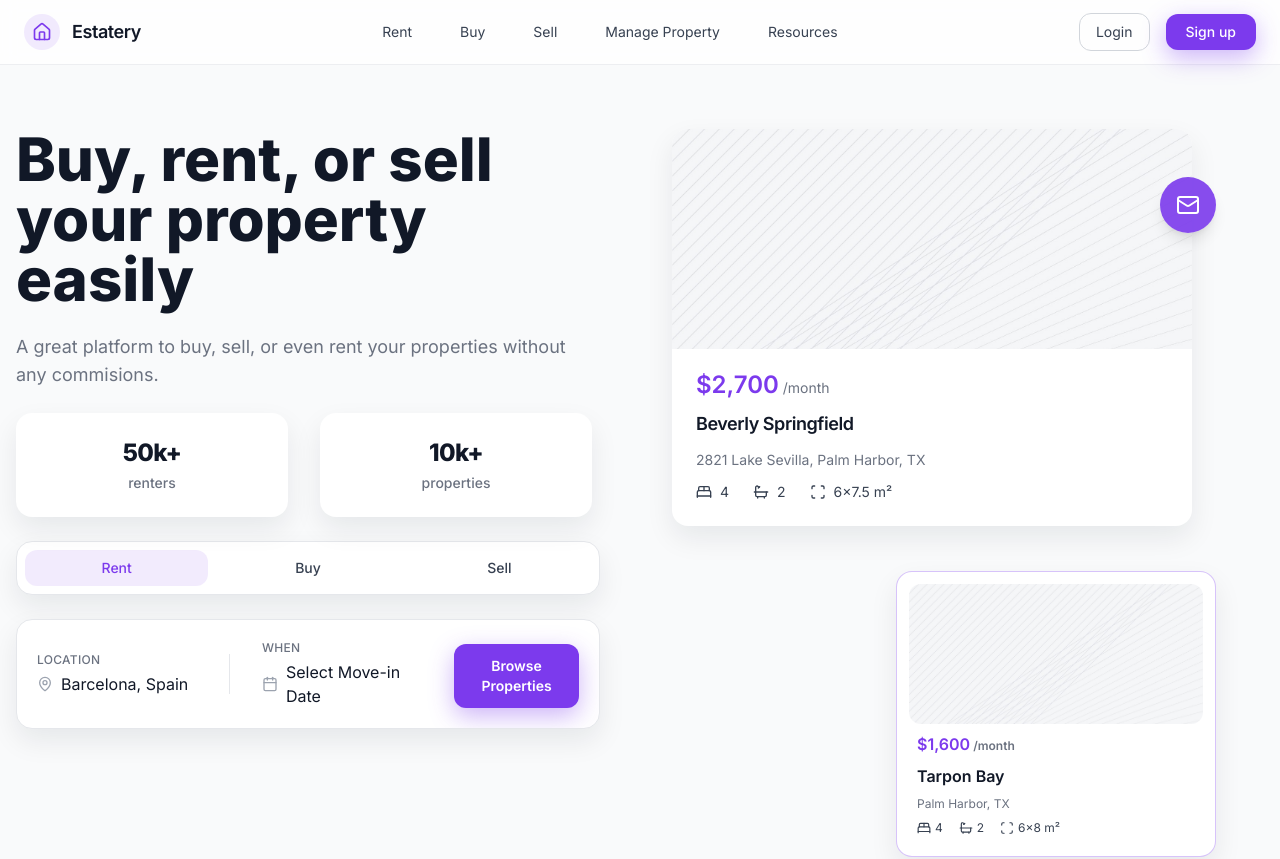
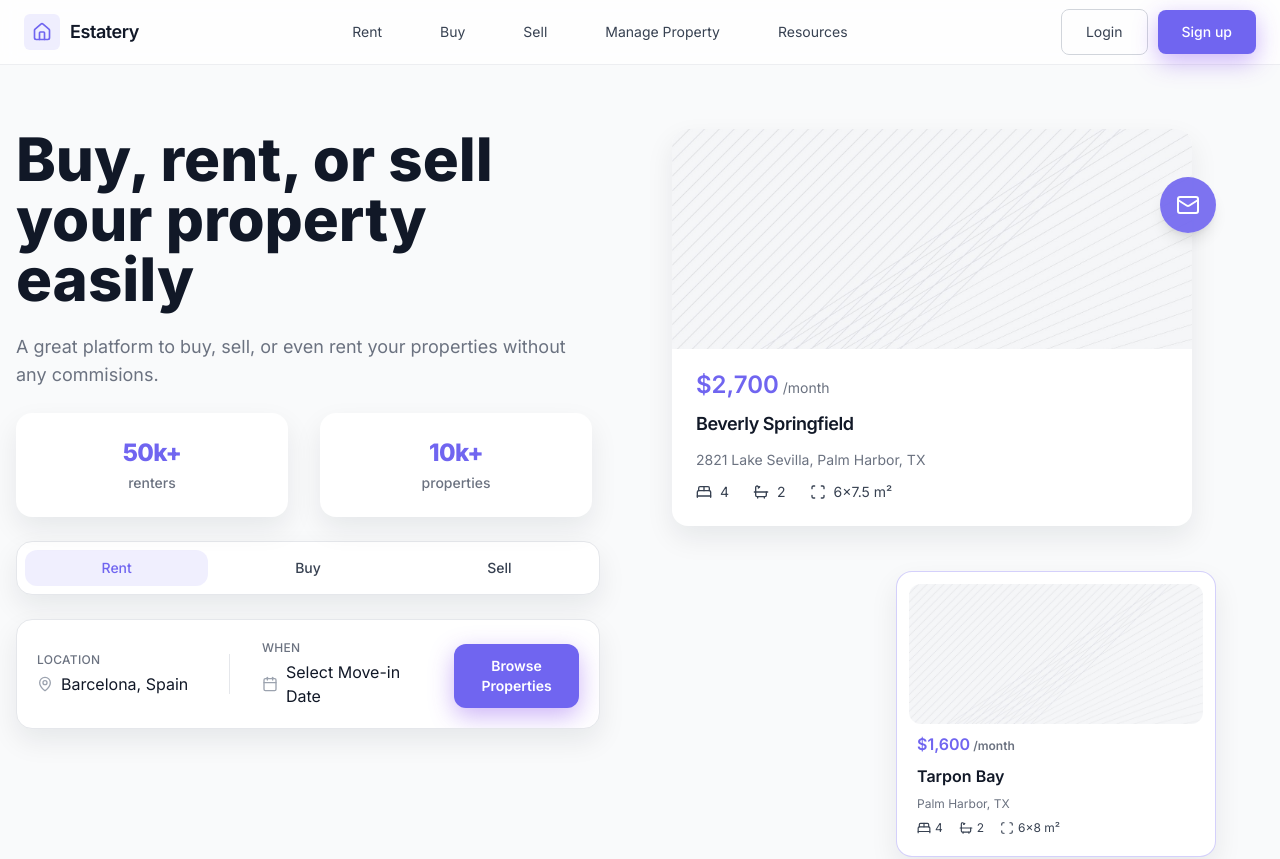
Before and after one commit to josepe99/estatery, a Next.js app: page / in a window 1280 px wide. Shown: the top 859 px of the page. Built offline with nearby package versions, Linux system fonts and the light colour scheme.

Commit message:
fix: update primary color and improve layout styles for header and metrics

```diff
--- a/src/app/page.tsx
+++ b/src/app/page.tsx
@@ -91,7 +91,7 @@
             </p>
 
             {/* Metrics */}
-            <div className="mt-10 grid max-w-xl grid-cols-2 gap-8">
+            <div className="text-primary mt-10 grid max-w-xl grid-cols-2 gap-8">
               <Metric value="50k+" label="renters" />
               <Metric value="10k+" label="properties" />
             </div>
--- a/src/components/Header.tsx
+++ b/src/components/Header.tsx
@@ -14,32 +14,32 @@
 export default function Header() {
   return (
     <header className="sticky top-0 z-40 w-full border-b border-gray-200/70 bg-white/80 backdrop-blur">
-      <div className="mx-auto flex h-16 max-w-7xl items-center justify-between px-4 sm:px-6">
-        <Link href="/" className="flex items-center gap-3">
-          <span className="inline-flex h-9 w-9 items-center justify-center rounded-full bg-primary/10 text-primary">
+      <div className="mx-auto flex h-16 max-w-7xl items-center justify-between px-6 py-3">
+  <Link href="/" className="flex items-center" style={{ gap: '10px' }}>
+          <span className="inline-flex h-9 w-9 items-center justify-center rounded-md bg-primary/10 text-primary">
             <Home className="h-5 w-5" />
           </span>
           <span className="text-lg font-semibold tracking-tight">Estatery</span>
         </Link>
 
-        <nav className="hidden items-center gap-8 text-sm text-gray-700 md:flex">
+  <nav className="hidden items-center text-sm text-gray-700 md:flex" style={{ gap: '10px' }}>
           {nav.map((item) => (
-            <Link key={item.label} href={item.href} className="hover:text-gray-900 px-2 py-1 rounded transition-colors">
+            <Link key={item.label} href={item.href} className="hover:text-gray-900 px-6 py-3 rounded-md transition-colors">
               {item.label}
             </Link>
           ))}
         </nav>
 
-        <div className="flex items-center gap-4">
+  <div className="flex items-center" style={{ gap: '10px' }}>
           <Link
             href="#"
-            className="hidden rounded-xl border border-gray-300 px-4 py-2 text-sm text-gray-700 hover:bg-gray-50 md:inline-block"
+            className="hidden rounded-lg border border-gray-300 px-6 py-3 text-sm text-gray-700 hover:bg-gray-50 md:inline-block"
           >
             Login
           </Link>
           <Link
             href="#"
-            className="rounded-xl bg-primary px-5 py-2 text-sm font-medium text-white shadow-primary hover:bg-primary/90"
+            className="rounded-lg bg-primary px-6 py-3 text-sm font-medium text-white shadow-primary hover:bg-primary/90"
           >
             Sign up
           </Link>
--- a/src/components/Metric.tsx
+++ b/src/components/Metric.tsx
@@ -5,7 +5,7 @@
 export default function Metric({ value, label }: MetricProps) {
   return (
     <div className="rounded-2xl bg-white p-6 text-center shadow-card ring-1 ring-gray-200">
-      <div className="text-2xl font-extrabold tracking-tight text-heading">{value}</div>
+      <div className="text-2xl font-extrabold tracking-tight text-primary">{value}</div>
       <div className="mt-1 text-sm font-medium text-secondary">{label}</div>
     </div>
   );
--- a/tailwind.config.ts
+++ b/tailwind.config.ts
@@ -7,7 +7,7 @@
       colors: {
         heading: "#111827", // títulos
         secondary: "#6B7280", // textos secundarios
-        primary: "#7C3AED", // morado
+        primary: "#7065F0", // morado
       },
       boxShadow: {
         card: "0 8px 24px rgba(17, 24, 39, 0.06)",
```
